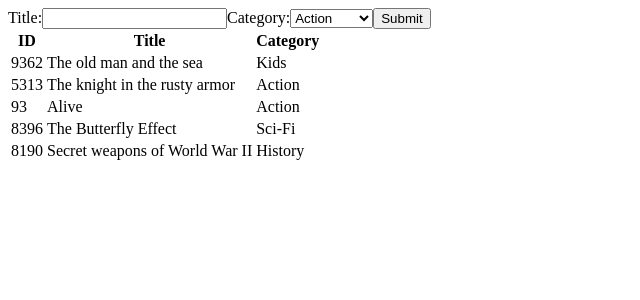
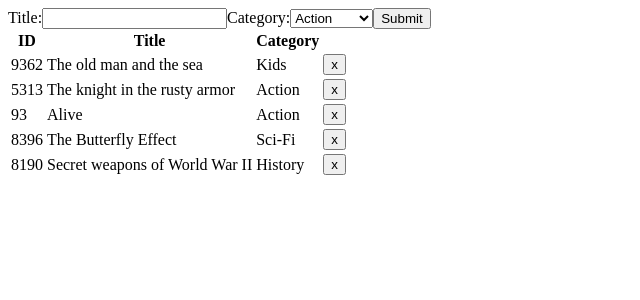
Before and after one commit to Bismarck-GM/react-bookstore-CMS, a React (Create React App) app: page / in a window 1280 px wide. Shown: the top 300 px of the page, without its empty margins (0-640 px from the left). Built offline with nearby package versions, Linux system fonts and the light colour scheme.

Commit message:
Add remove book button and function as prop.

```diff
--- a/src/components/App.js
+++ b/src/components/App.js
@@ -4,9 +4,9 @@ import BooksForm from '../containers/BooksForm';
 
 export default function App() {
   return (
-    <>
+    <div>
       <BooksForm />
       <BooksList />
-    </>
+    </div>
   );
 }
--- a/src/components/Book.js
+++ b/src/components/Book.js
@@ -1,7 +1,11 @@
 import React from 'react';
 import PropTypes from 'prop-types';
 
-export default function Book({ book }) {
+export default function Book({ book, clickHandler }) {
+  const removeBook = () => {
+    clickHandler(book);
+  };
+
   return (
     <tr>
       <td>
@@ -13,6 +17,9 @@ export default function Book({ book }) {
       <td>
         {book.category}
       </td>
+      <td>
+        <button onClick={removeBook} type="button">x</button>
+      </td>
     </tr>
   );
 }
@@ -23,4 +30,5 @@ Book.propTypes = {
     id: PropTypes.number,
     category: PropTypes.string,
   }).isRequired,
+  clickHandler: PropTypes.func.isRequired,
 };
```
